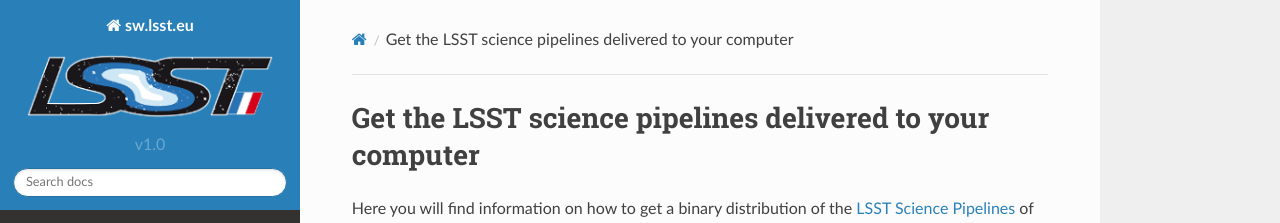
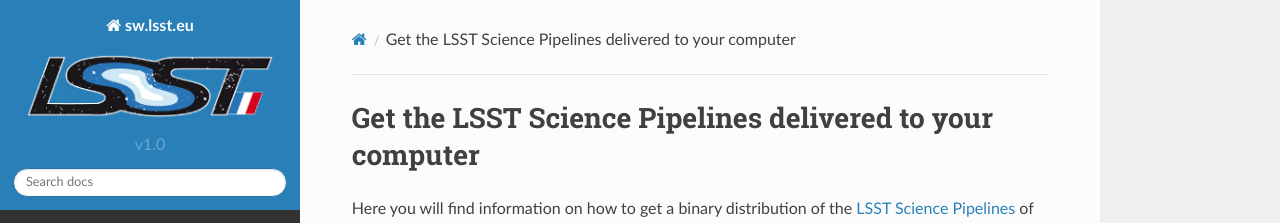
Before and after one commit to airnandez/sw-lsst-eu, a Sphinx documentation site: the page built from docs/source/index.rst, in a window 1280 px wide and 1276 px high. Shown: the top 223 px of the window. Built offline with Sphinx 7.4.7 and the Read the Docs theme 2.0.0, drawn with Linux system fonts in a browser that asks for light colours.

Commit message:
Improve the welcome page

```diff
--- a/docs/source/index.rst
+++ b/docs/source/index.rst
@@ -1,5 +1,5 @@
 *********************************************************
-Get the LSST science pipelines delivered to your computer
+Get the LSST Science Pipelines delivered to your computer
 *********************************************************
 
 Here you will find information on how to get a binary distribution of the `LSST Science Pipelines <https://pipelines.lsst.io>`_  of the the `Vera C. Rubin Observatory <https://rubinobservatory.org>`_ distributed to your personal computer, without building and installing the software yourself.
```
